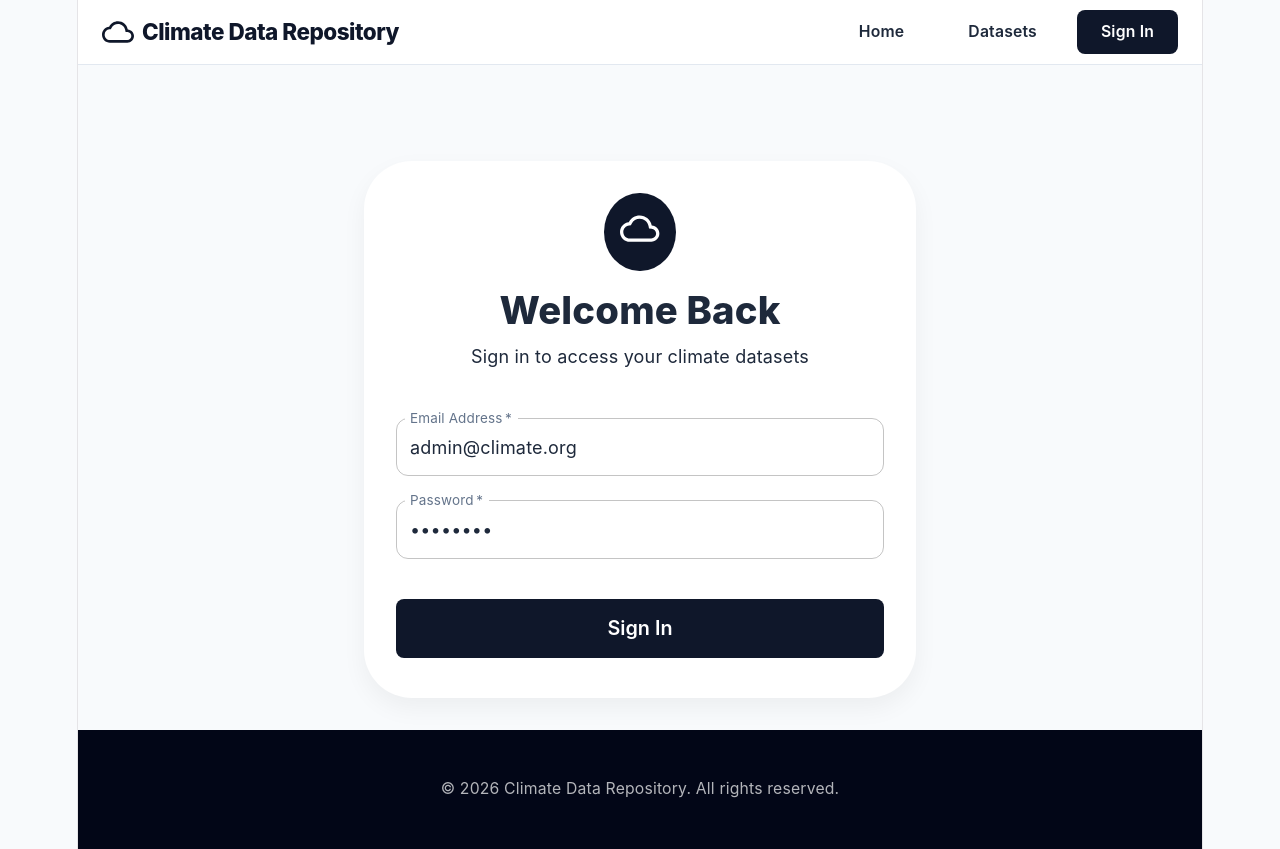
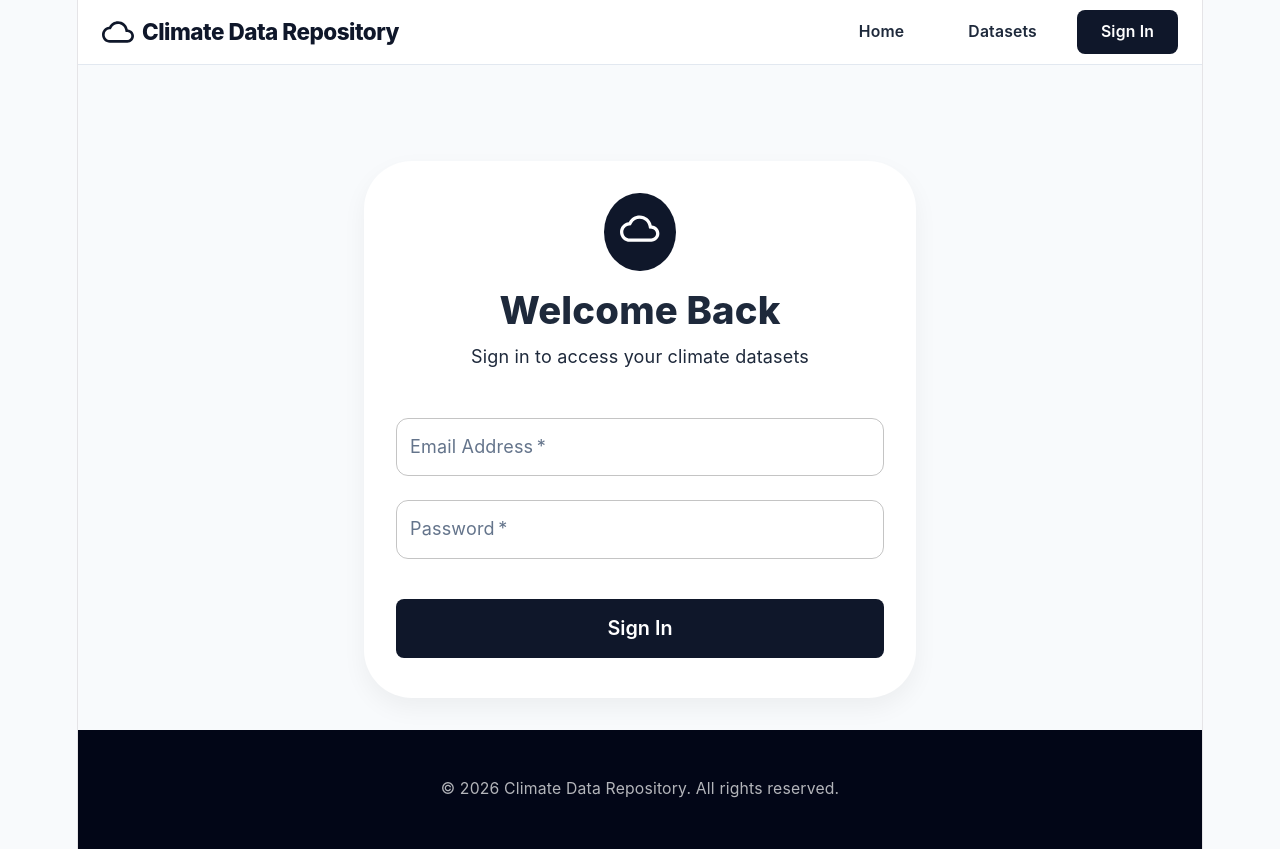
Before and after one commit to KrishnenduChakraborty49/Climate-Data-Repository-Portal, a React (Vite) app in the folder frontend/: page /login in a window 1280 px wide. Built offline with nearby package versions, Linux system fonts and the light colour scheme; the HTML template or start-up script is replaced by a standard one.

Commit message:
Remove hardcoded admin credentials from login form

```diff
--- a/frontend/src/pages/Login.tsx
+++ b/frontend/src/pages/Login.tsx
@@ -7,8 +7,8 @@ import axiosInstance from '../api/axiosInstance';
 import { useAuthStore } from '../store/authStore';
 
 const Login: React.FC = () => {
-    const [email, setEmail] = useState('admin@climate.org');
-    const [password, setPassword] = useState('password');
+    const [email, setEmail] = useState('');
+    const [password, setPassword] = useState('');
     const [showPassword, setShowPassword] = useState(false);
     const [error, setError] = useState('');
     const [loading, setLoading] = useState(false);
```
